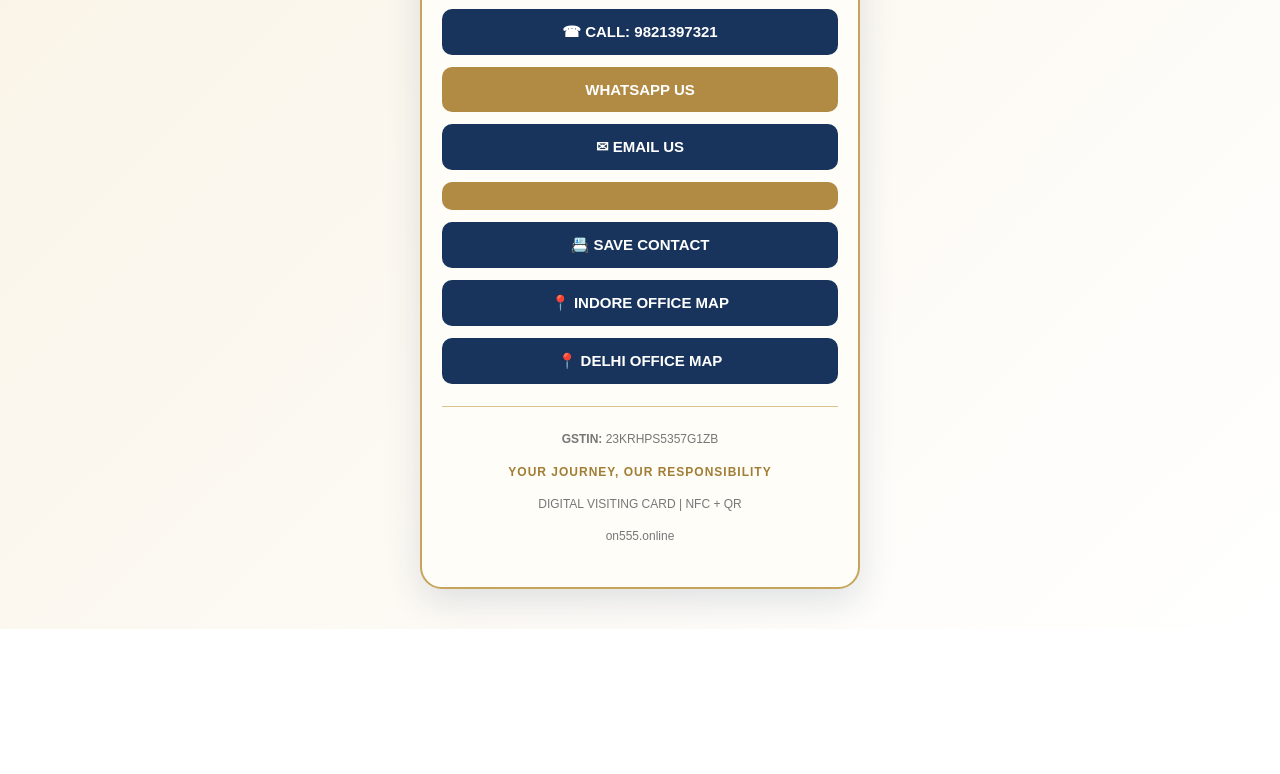
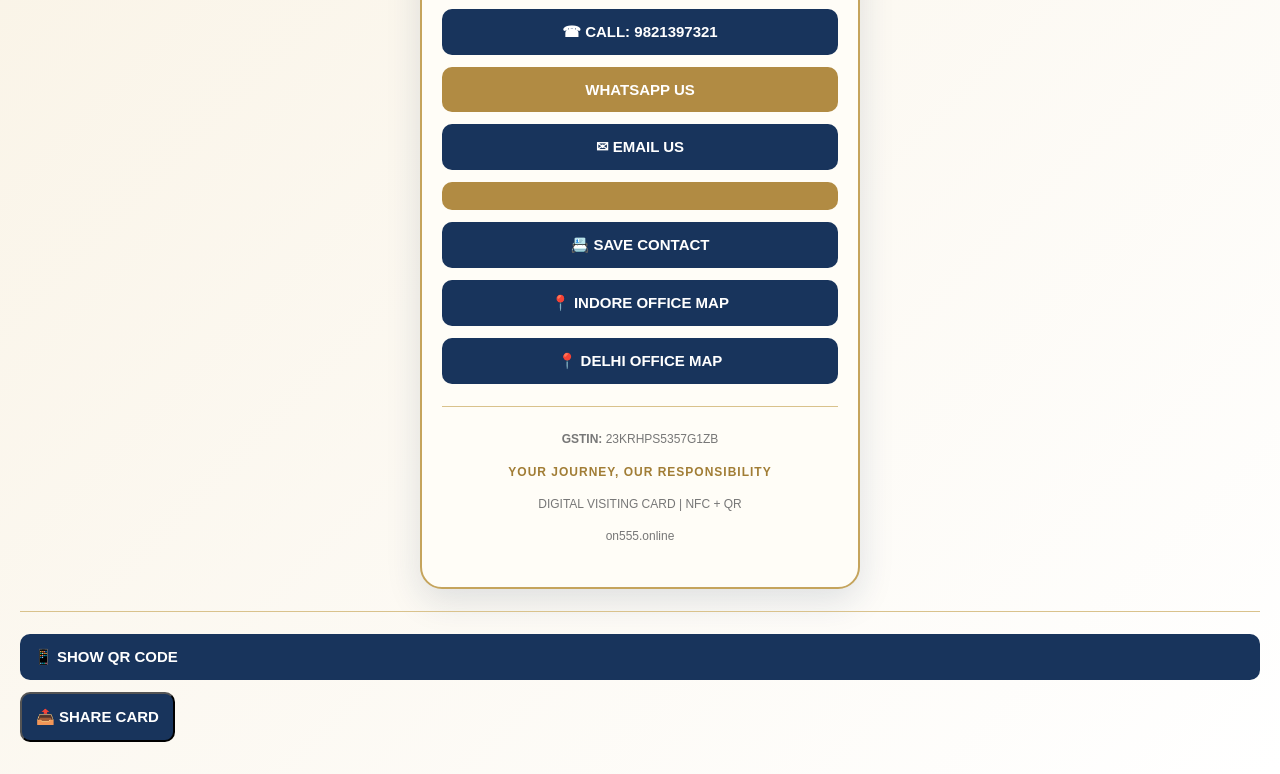
Before and after one commit to on555online-afk/riseonz-digital-card, a plain HTML site: page index.html in a window 1280 px wide. Shown: the part 794-1568 px from the top of the page. Before the commit the page ends 1423 px from the top, so only its background shows below. Drawn offline with Linux system fonts and the light colour scheme.

Commit message:
Update index.html

```diff
--- a/index.html
+++ b/index.html
@@ -213,6 +213,15 @@ p{
  </p>
 
 </div>
+<div class="line"></div>
+
+<a class="btn" href="https://api.qrserver.com/v1/create-qr-code/?size=300x300&data=https%3A%2F%2Fon555.online%2F" target="_blank">
+📱 SHOW QR CODE
+</a>
+
+<button class="btn" onclick="navigator.share({title:'RISEONZ TOUR & TRAVELS',text:'My Digital Visiting Card',url:'https://on555.online/'})">
+📤 SHARE CARD
+</button>
 
 </body>
 </html>
```
